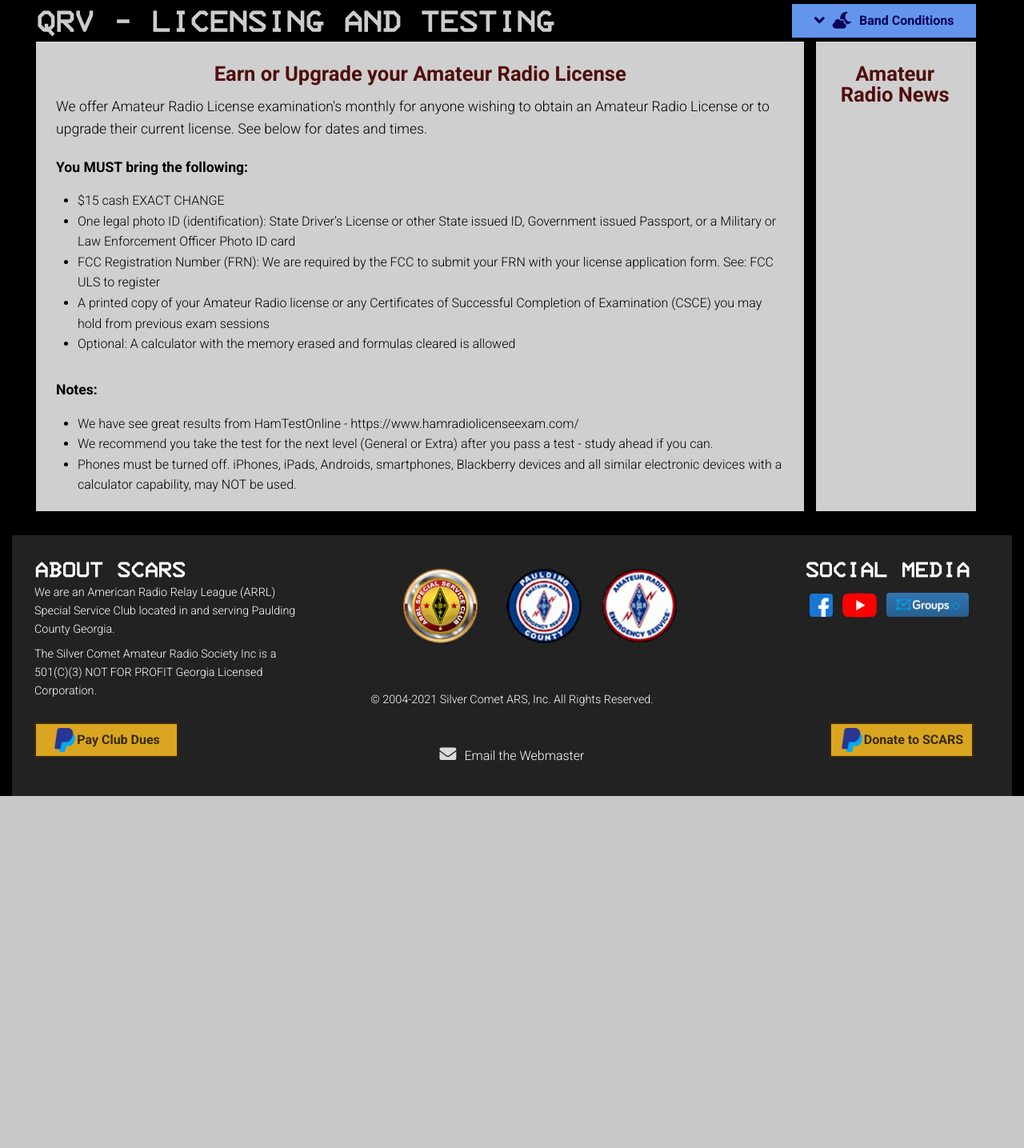
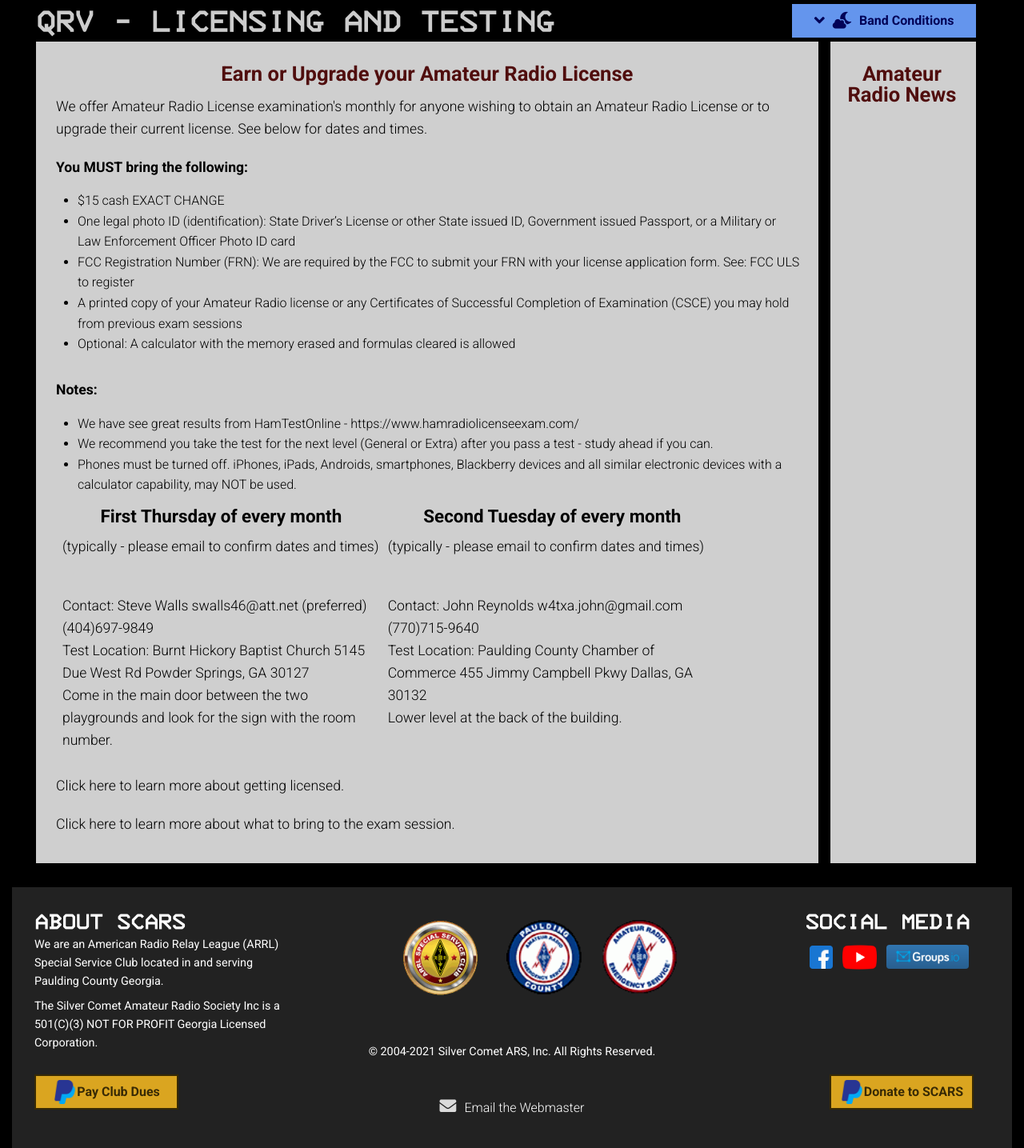
Before and after one commit to scars-webmaster/new-club-website, a PHP site: page /licensing-testing.php in a window 1280 px wide. Shown: the part 263-1698 px from the top of the page at 80% size. Before the commit the page ends 1258 px from the top, so only its background shows below. Run offline with PHP 8.4, Linux system fonts and the light colour scheme; some libraries are stand-ins or nearby versions.

Commit message:
update license page

```diff
--- a/css/style.css
+++ b/css/style.css
@@ -28,7 +28,7 @@ body {
 
 p {
   padding: 5px 5px 15px 5px;
-  font-weight: 300;
+  font-weight: 400;
   font-size: 1.1rem;
   color: black;
   text-align: left;
@@ -757,6 +757,14 @@ div.bcond:hover .bcond-info {
   color: black;
 }
 
+.article-column-section {
+  width: 90%;
+  display: flex;
+  justify-content: space-between;
+  padding: 0.5rem;
+  border-radius: 0px;
+}
+
 .news-image {
   margin: 1.2rem 0 2rem 0;
 }
@@ -773,7 +781,7 @@ td.rssdog {
 }
 
 .rssdog i {
-  padding: 0px 0px 5px 0px;
+  padding: 0px 0px 7px 0px;
   font-weight: 300;
   font-size: 0.9rem;
   line-height: 1.2;
--- a/licensing-testing.php
+++ b/licensing-testing.php
@@ -47,6 +47,46 @@
               <li>Phones must be turned off. iPhones, iPads, Androids, smartphones, Blackberry devices and all similar electronic devices with a calculator capability, may NOT be used.</li>
             </ul>
           </div>
+          <div class="article">
+            <div class="article-column-section">
+              <div>
+                <h4>First Thursday of every month</h4>
+                <p>(typically - please email to confirm dates and times)</p>
+                <br><p>
+                Contact:
+                Steve Walls
+                swalls46@att.net (preferred)
+                (404)697-9849
+                <br>
+                Test Location:
+                Burnt Hickory Baptist Church
+                5145 Due West Rd
+                Powder Springs, GA 30127
+                <br>
+                Come in the main door between the two playgrounds and look for the sign with the room number.
+                </p>
+              </div>
+              <div>
+                <h4>Second Tuesday of every month</h4>
+                <p>(typically - please email to confirm dates and times)</p>
+                <br><p>
+                Contact:
+                John Reynolds
+                w4txa.john@gmail.com
+                (770)715-9640
+                <br>
+                Test Location:
+                Paulding County Chamber of Commerce
+                455 Jimmy Campbell Pkwy
+                Dallas, GA 30132
+                <br>
+                Lower level at the back of the building.
+                </p>
+              </div>
+            </div>
+            <p>Click here to learn more about getting licensed.</p>
+            <p>Click here to learn more about what to bring to the exam session.</p>
+          </div>
         </div>
 
         <!-- Main body content right panel (news, etc) -->
```
